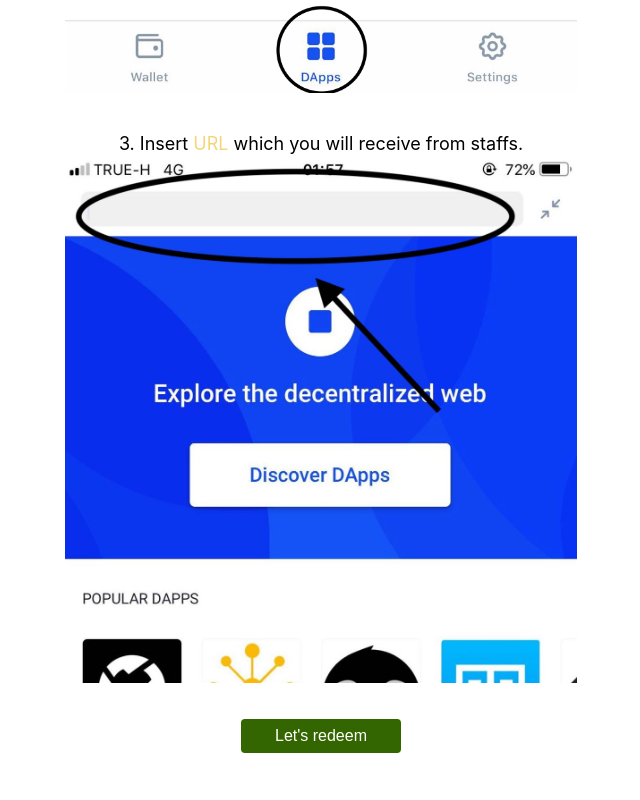
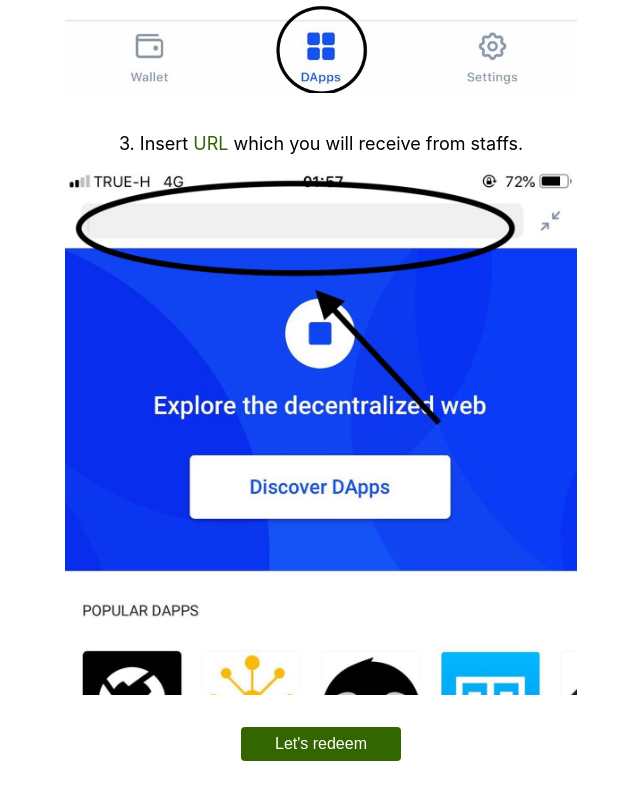
Before and after one commit to comunikatormiui/coinbase-landing, a React (Create React App) app: page / in a window 1280 px wide. Shown: the part 1210-2010 px from the top of the page, without its empty margins (319-959 px from the left). Built offline with nearby package versions, Linux system fonts and the light colour scheme.

Commit message:
make highlight green

```diff
--- a/src/App.js
+++ b/src/App.js
@@ -40,7 +40,7 @@ class App extends Component {
           3. Insert <Highlight>URL</Highlight> which you will receive from
           staffs.
         </Text>
-        <Image width={[1 / 2.5]} src={ImgPart3} my={1} />
+        <Image width={[1 / 2.5]} src={ImgPart3} mt={3} />
         <Box pt={4} mb="150px">
           <Button bg="#336600" onClick={this.openCoinBaseLink} width={160}>
             Let's redeem
--- a/src/styleguides/Color.js
+++ b/src/styleguides/Color.js
@@ -1,4 +1,5 @@
 export const Color = {
-  yellow: '#f3d67a',
-  darkblue: '#233882',
-}
+  yellow: "#f3d67a",
+  darkblue: "#233882",
+  green: "#336600"
+};
--- a/src/styleguides/Highlight.js
+++ b/src/styleguides/Highlight.js
@@ -3,8 +3,8 @@ import styled from "styled-components";
 import { Color } from "./Color";
 
 export const Highlight = styled.span`
-  color: ${Color.yellow};
-  ${p => p.large && "font-size: 1.15em;"}
+  color: ${Color.green};
+  ${p => p.large && "font-size: 1.20em;"}
   ${p => p.bold && "font-weight: bold;"}
   ${p => p.underline && "text-decoration: underline;"}
 `;
```
